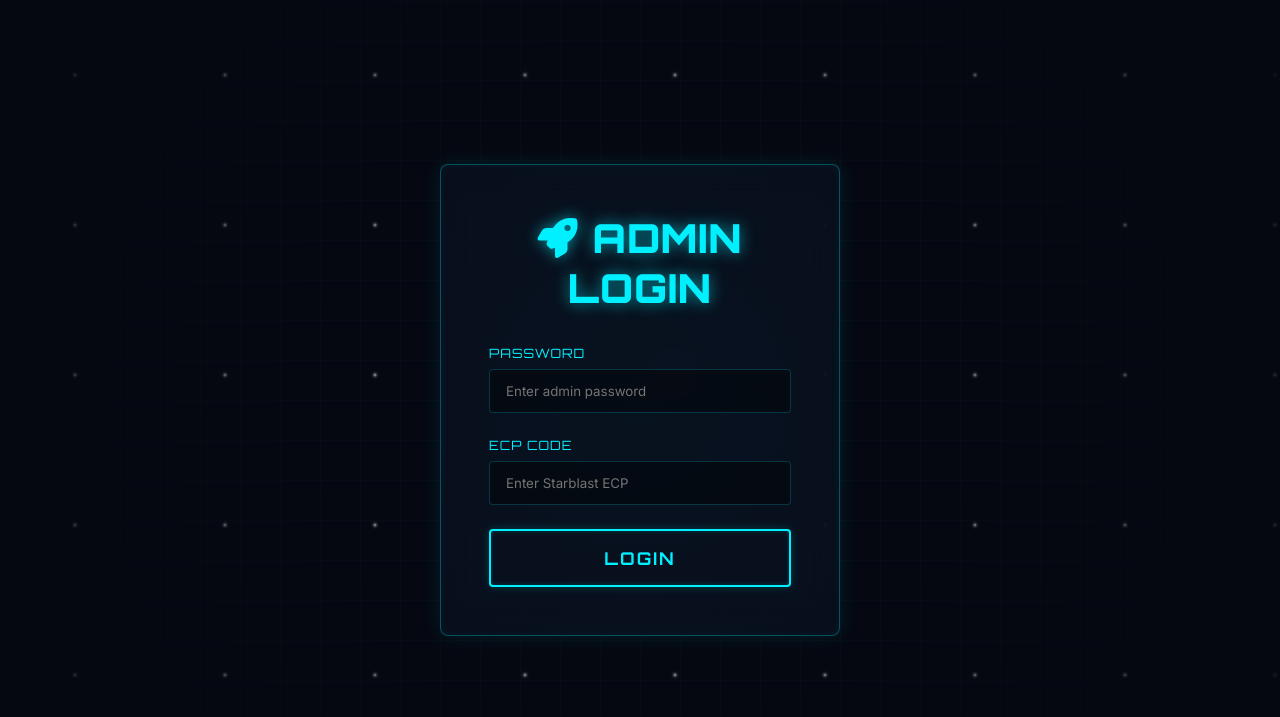
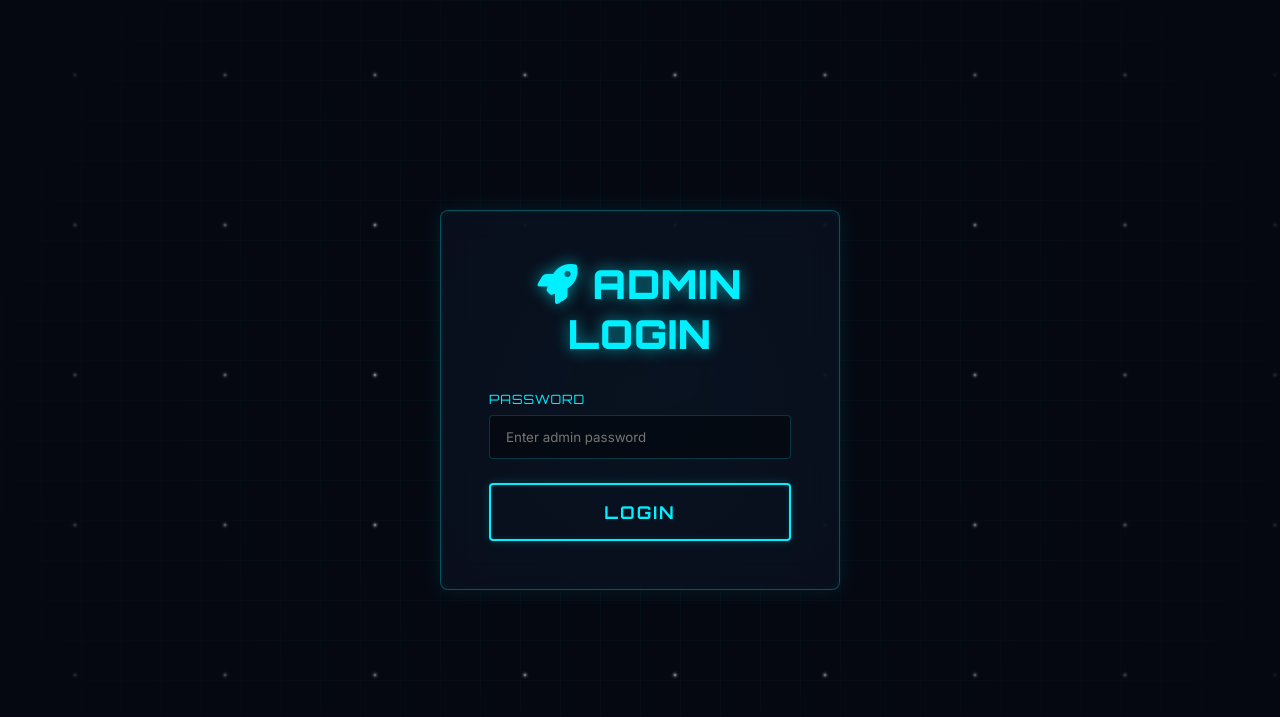
Before and after one commit to ArdaByk/starblast-dueling-system, a Node server app: page /login in a window 1280 px wide. Shown: the top 717 px of the page. Run offline with Node 20, Linux system fonts and the light colour scheme; some libraries are stand-ins or nearby versions.

Commit message:
ECP operation changed.

```diff
--- a/src/web/routes.js
+++ b/src/web/routes.js
@@ -21,11 +21,10 @@
 });
 
 router.post('/login', (req, res) => {
-    const { password, ecpCode } = req.body;
+    const { password } = req.body;
 
     if (AuthService.validateLogin(password)) {
         req.session.authenticated = true;
-        req.session.ecpCode = ecpCode; // Store ECP for later
         return res.redirect('/dashboard');
     }
 
@@ -59,9 +58,9 @@
 // Create Event API
 router.post('/api/events/create', AuthService.requireAuth, async (req, res) => {
     console.log("POST /api/events/create received!");
-    const ecpCode = req.session.ecpCode;
+    const ecpCode = process.env.ECP_KEY;
     if (!ecpCode) {
-        return res.status(400).json({ success: false, error: 'No ECP code found in session. Please re-login.' });
+        return res.status(500).json({ success: false, error: 'ECP_KEY is not defined in .env file.' });
     }
 
     try {
--- a/views/pages/login.ejs
+++ b/views/pages/login.ejs
@@ -12,10 +12,7 @@
             <label for="password">Password</label>
             <input type="password" id="password" name="password" class="form-control" required placeholder="Enter admin password">
         </div>
-        <div class="form-group">
-            <label for="ecpCode">ECP Code</label>
-            <input type="password" id="ecpCode" name="ecpCode" class="form-control" required placeholder="Enter Starblast ECP">
-        </div>
+
         <button type="submit" class="btn-primary">Login</button>
     </form>
 </div>
```
